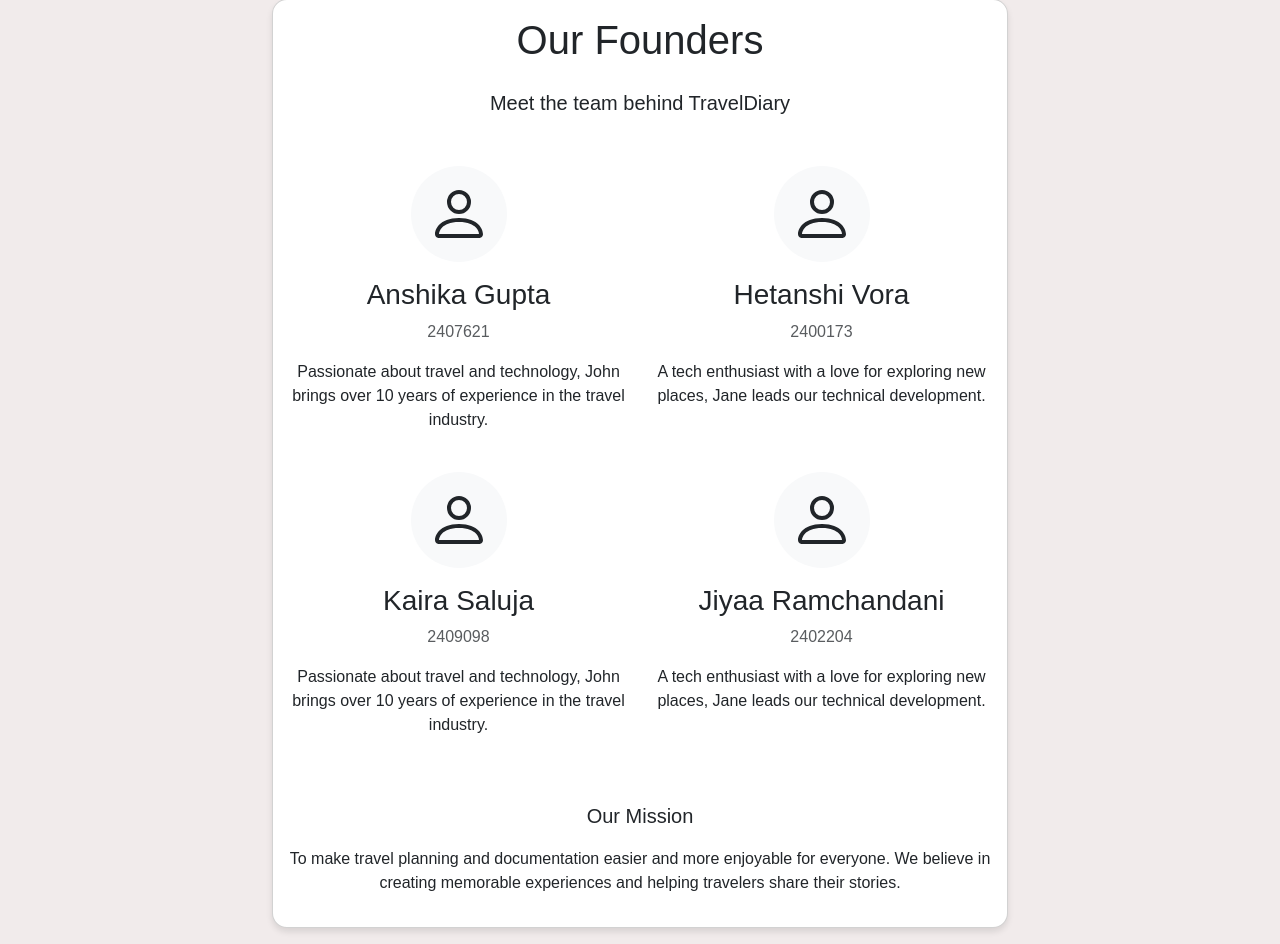
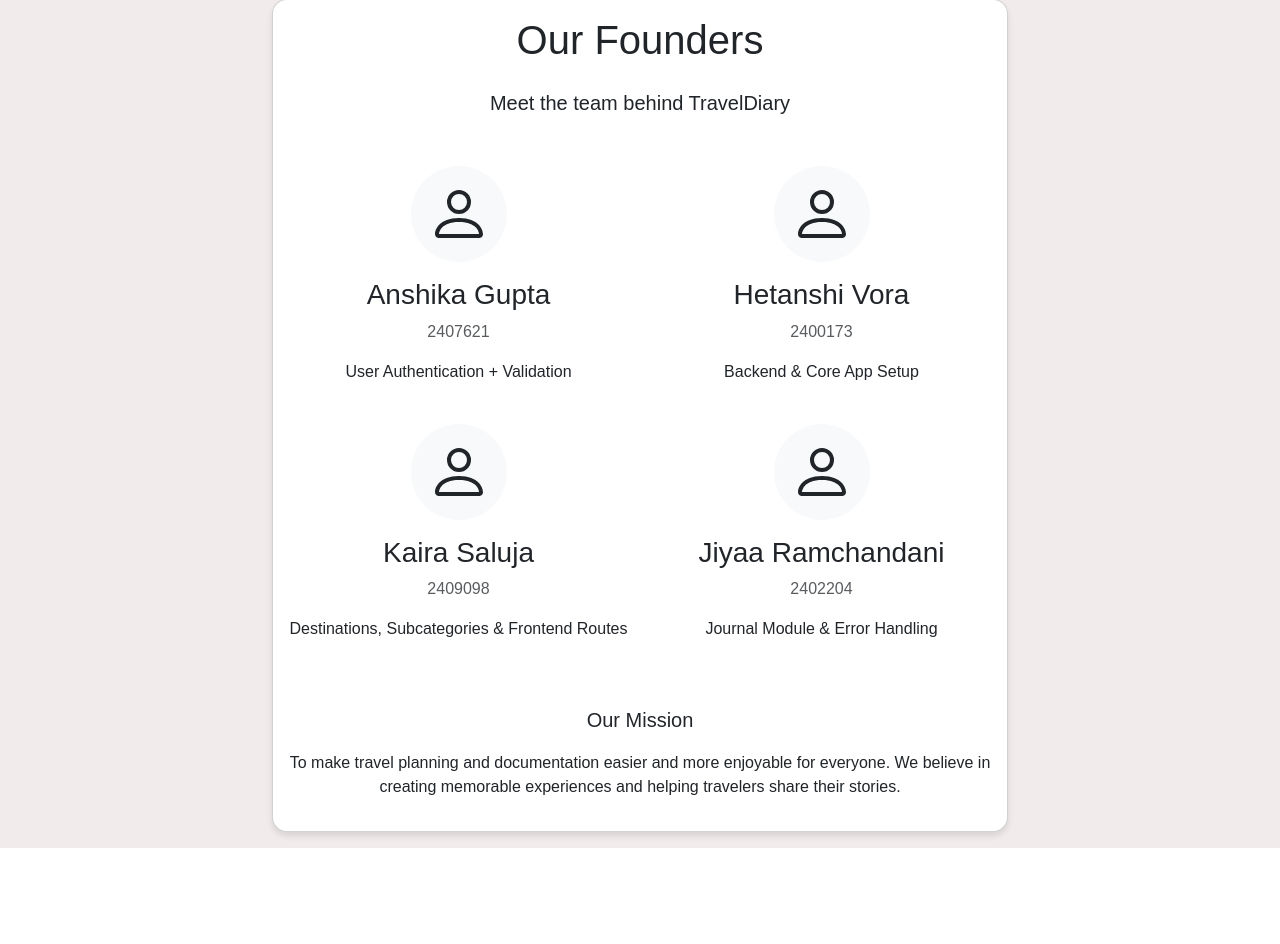
Before and after one commit to hkv-31/Travel-Website, a Flask app: page /founders in a window 1280 px wide. Shown: the part 89-1033 px from the top of the page. After the commit the page ends 937 px from the top, so only its background shows below. Run offline with Flask 3, Linux system fonts and the light colour scheme.

Commit message:
Update founders.html

```diff
--- a/travel-website-csp-project/templates/founders.html
+++ b/travel-website-csp-project/templates/founders.html
@@ -20,7 +20,7 @@
                             </div>
                             <h3>Anshika Gupta</h3>
                             <p class="text-muted">2407621</p>
-                            <p>Passionate about travel and technology, John brings over 10 years of experience in the travel industry.</p>
+                            <p>User Authentication + Validation</p>
                         </div>
                     </div>
 
@@ -33,7 +33,7 @@
                             </div>
                             <h3>Hetanshi Vora</h3>
                             <p class="text-muted">2400173</p>
-                            <p>A tech enthusiast with a love for exploring new places, Jane leads our technical development.</p>
+                            <p>Backend & Core App Setup</p>
                         </div>
                     </div>
                 </div>
@@ -48,7 +48,7 @@
                             </div>
                             <h3>Kaira Saluja</h3>
                             <p class="text-muted">2409098</p>
-                            <p>Passionate about travel and technology, John brings over 10 years of experience in the travel industry.</p>
+                            <p>Destinations, Subcategories & Frontend Routes</p>
                         </div>
                     </div>
 
@@ -61,7 +61,7 @@
                             </div>
                             <h3>Jiyaa Ramchandani</h3>
                             <p class="text-muted">2402204</p>
-                            <p>A tech enthusiast with a love for exploring new places, Jane leads our technical development.</p>
+                            <p>Journal Module & Error Handling</p>
                         </div>
                     </div>
                 </div>
```
